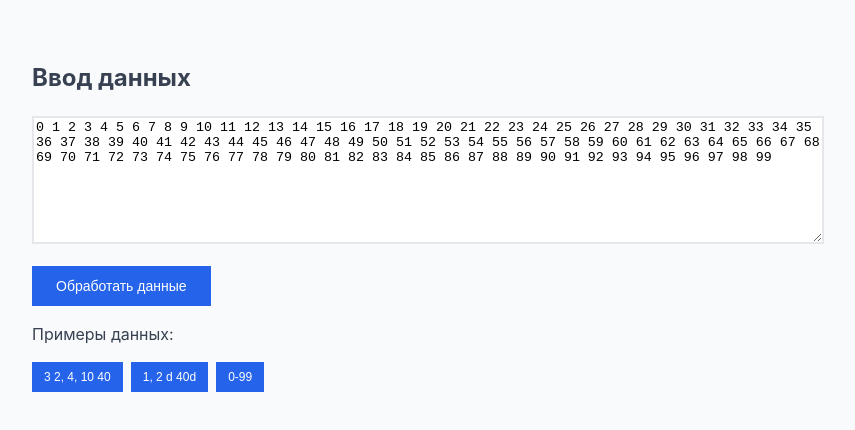
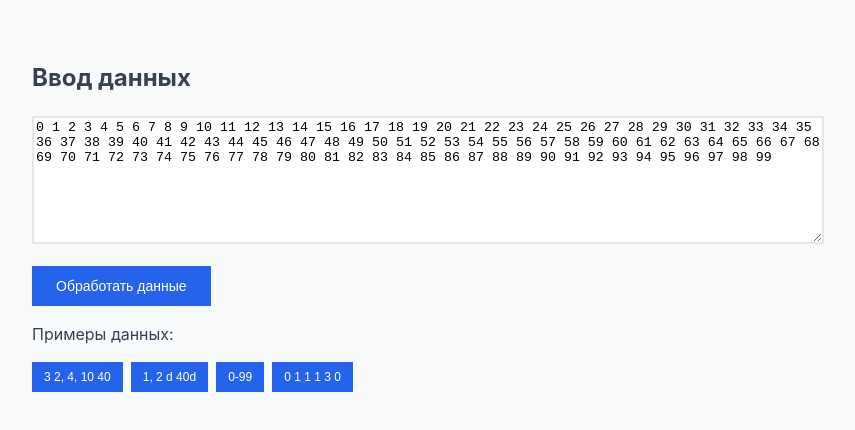
Before and after one commit to XeL077/galileosky-test, a React (Vite) app: page / in a window 1280 px wide. Shown: the top 430 px of the page, without its empty margins (216-1071 px from the left). Built offline with nearby package versions, Linux system fonts and the light colour scheme.

Commit message:
add test

```diff
--- a/src/App.jsx
+++ b/src/App.jsx
@@ -70,6 +70,14 @@ export default function App() {
             >
               0-99
             </button>
+            <button
+              type="button"
+              onClick={handleClickSetPreset}
+              value={'0 1 1 1 3 0'}
+              style={{ fontSize: '0.75rem', padding: '0.5rem 0.75rem' }}
+            >
+              0 1 1 1 3 0
+            </button>
           </div>
         </div>
       </div>
```
